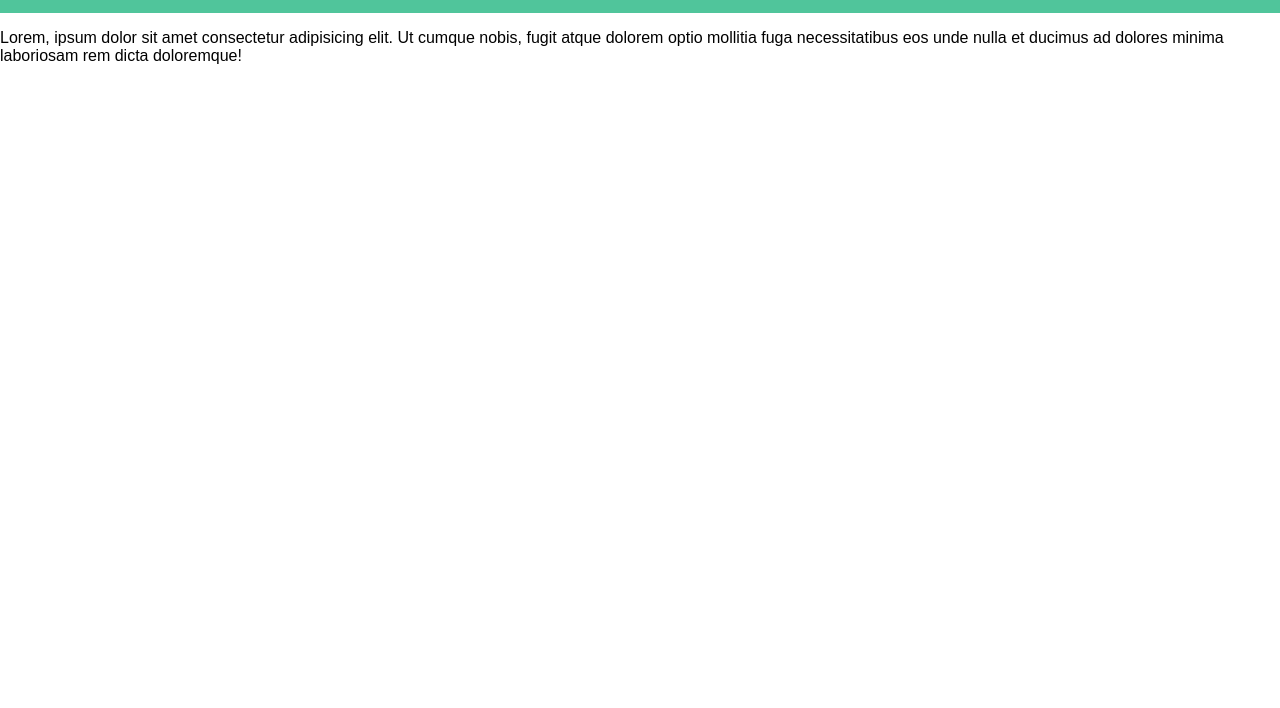
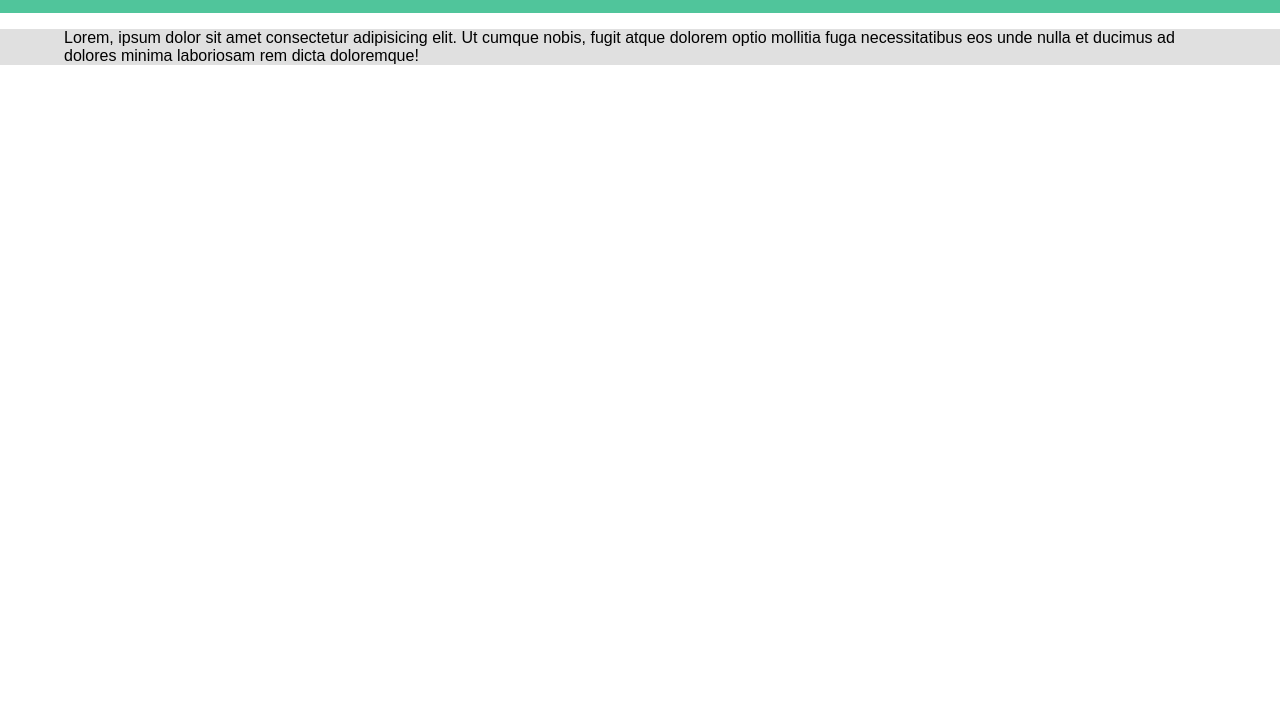
Before and after one commit to GuilhermeEmannuel/AtividadeCSS, a plain HTML site: page index.html in a window 1280 px wide. Shown: the part 92-800 px from the top of the page. Drawn offline with Linux system fonts and the light colour scheme.

Commit message:
Estilização do p

```diff
--- a/style.css
+++ b/style.css
@@ -27,3 +27,9 @@ a {
     color: inherit;
     padding: 5px 20px 5px 20px;
 }
+
+p{
+    padding-left: 5%;
+    padding-right: 5%;
+    background-color: rgb(224, 224, 224);
+}
```
